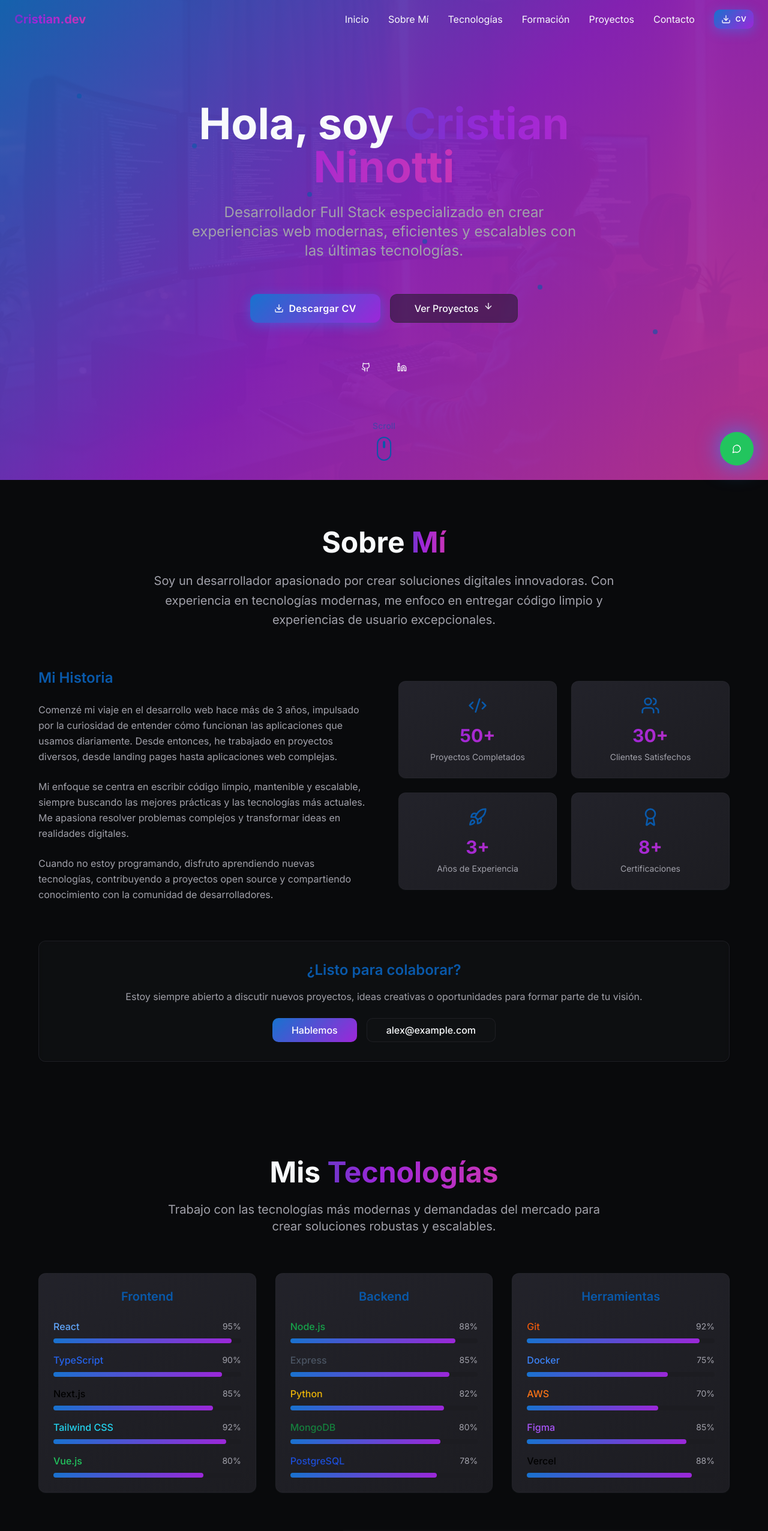
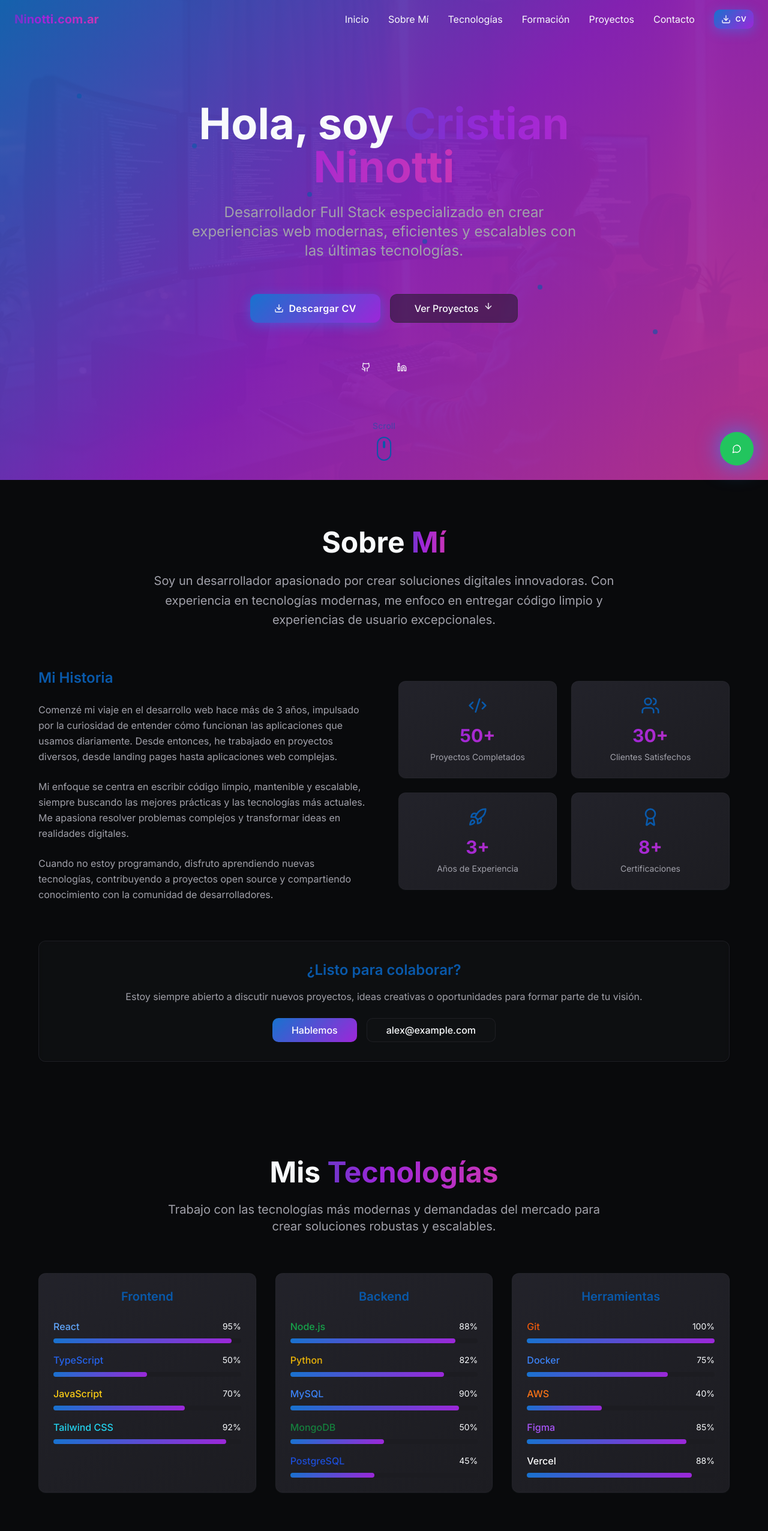
Before and after one commit to CristianNinotti/porfolio-cristian-ninotti, a React (Vite) app: page / in a window 1280 px wide. Shown: the top 2552 px of the page at 60% size. Built offline with nearby package versions, Linux system fonts and the light colour scheme; the HTML template or start-up script is replaced by a standard one.

Commit message:
Update header and footer

```diff
--- a/src/components/Footer.tsx
+++ b/src/components/Footer.tsx
@@ -16,7 +16,7 @@ const Footer = () => {
         <div className="grid md:grid-cols-3 gap-8 mb-8">
           {/* Brand */}
           <div className="space-y-4">
-            <h3 className="text-2xl font-bold gradient-text">Cristian.dev</h3>
+            <h3 className="text-2xl font-bold gradient-text">Ninotti.com.ar</h3>
             <p className="text-muted-foreground leading-relaxed">
               Desarrollador Full Stack especializado en crear experiencias web
               modernas y soluciones digitales innovadoras.
--- a/src/components/Navigation.tsx
+++ b/src/components/Navigation.tsx
@@ -42,7 +42,7 @@ const Navigation = () => {
         <div className="flex justify-between items-center h-16">
           {/* Logo */}
           <div className="font-bold text-xl gradient-text">
-            Cristian.dev
+            Ninotti.com.ar
           </div>
 
           {/* Desktop Navigation */}
--- a/src/components/Technologies.tsx
+++ b/src/components/Technologies.tsx
@@ -6,30 +6,29 @@ const Technologies = () => {
       title: "Frontend",
       techs: [
         { name: "React", level: 95, color: "text-blue-400" },
-        { name: "TypeScript", level: 90, color: "text-blue-600" },
-        { name: "Next.js", level: 85, color: "text-black dark:text-white" },
+        { name: "TypeScript", level: 50, color: "text-blue-600" },
+        { name: "JavaScript", level: 70, color: "text-yellow-400" },
         { name: "Tailwind CSS", level: 92, color: "text-cyan-400" },
-        { name: "Vue.js", level: 80, color: "text-green-500" },
       ]
     },
     {
       title: "Backend",
       techs: [
         { name: "Node.js", level: 88, color: "text-green-600" },
-        { name: "Express", level: 85, color: "text-gray-600" },
         { name: "Python", level: 82, color: "text-yellow-500" },
-        { name: "MongoDB", level: 80, color: "text-green-700" },
-        { name: "PostgreSQL", level: 78, color: "text-blue-700" },
+        { name: "MySQL", level: 90, color: "text-blue-500" },
+        { name: "MongoDB", level: 50, color: "text-green-700" },
+        { name: "PostgreSQL", level: 45, color: "text-blue-700" },
       ]
     },
     {
       title: "Herramientas",
       techs: [
-        { name: "Git", level: 92, color: "text-orange-600" },
+        { name: "Git", level: 100, color: "text-orange-600" },
         { name: "Docker", level: 75, color: "text-blue-500" },
-        { name: "AWS", level: 70, color: "text-orange-500" },
+        { name: "AWS", level: 40, color: "text-orange-500" },
         { name: "Figma", level: 85, color: "text-purple-500" },
-        { name: "Vercel", level: 88, color: "text-black dark:text-white" },
+        { name: "Vercel", level: 88, color: "text-white" },
       ]
     }
   ];
@@ -66,7 +65,7 @@ const Technologies = () => {
                         <span className={`font-medium ${tech.color}`}>
                           {tech.name}
                         </span>
-                        <span className="text-sm text-muted-foreground">
+                        <span className="text-sm text-foreground">
                           {tech.level}%
                         </span>
                       </div>
```
